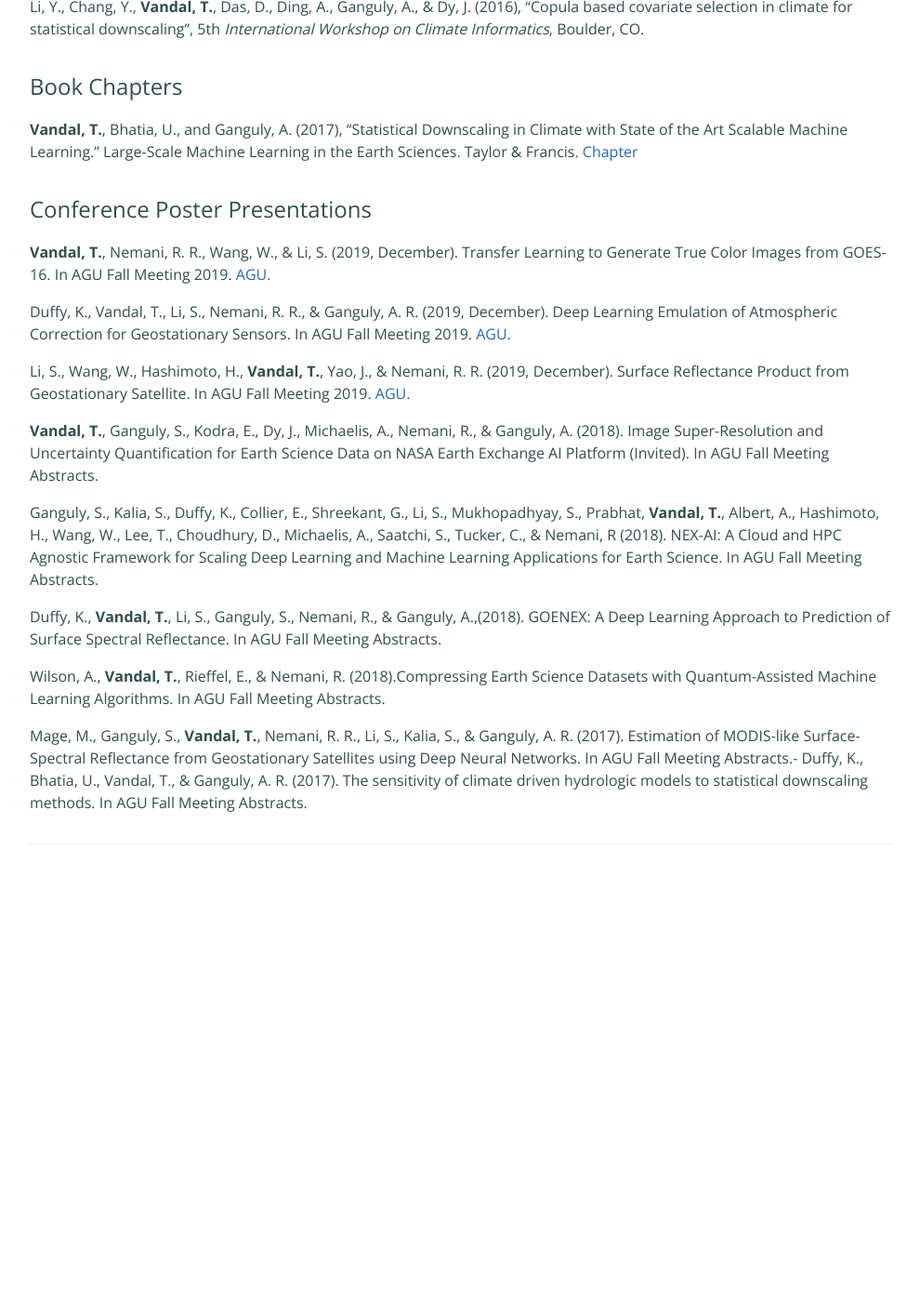
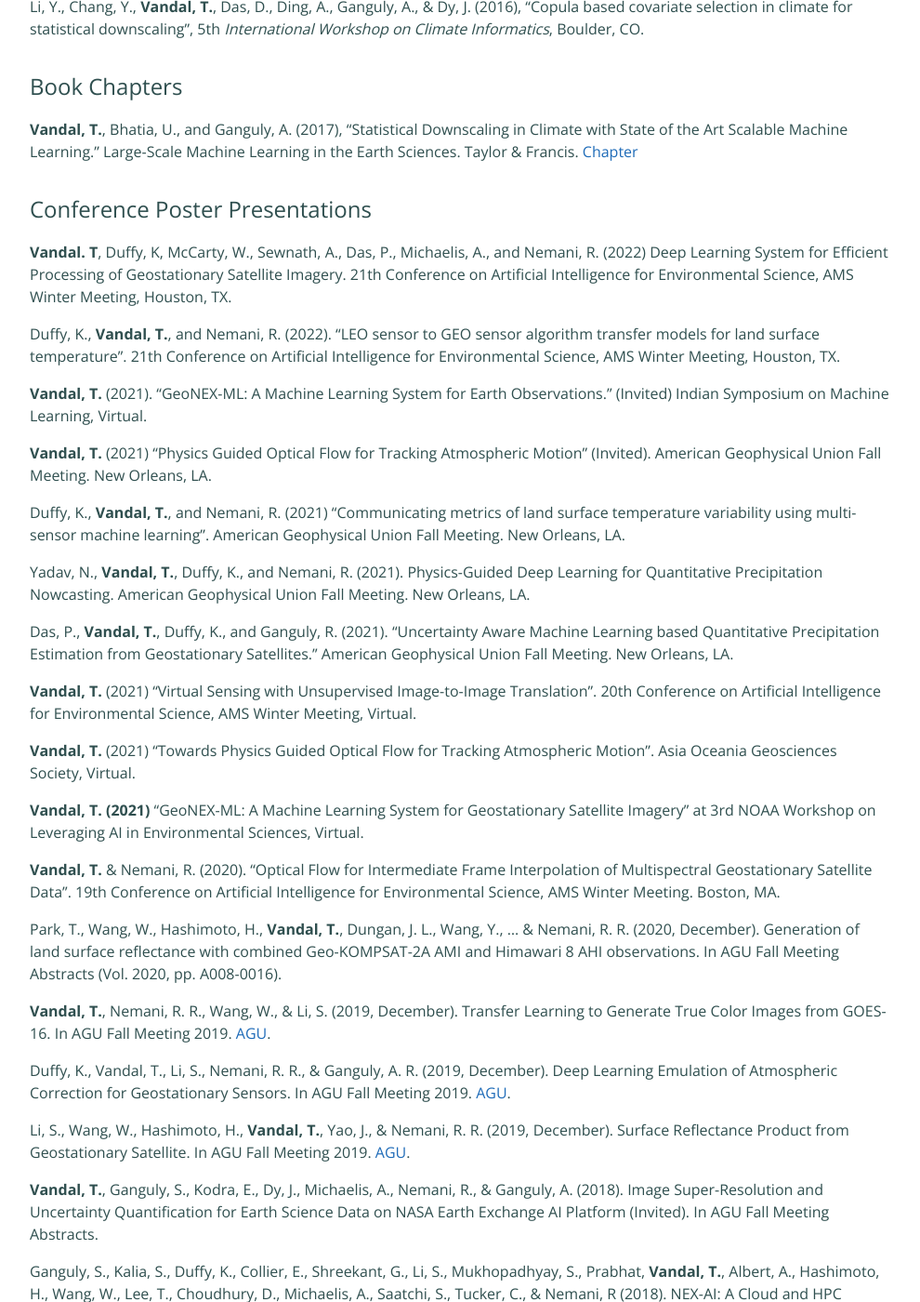
Before and after one commit to tjvandal/tjvandal.github.io, a Jekyll site: the page built from publications.md, in a window 1280 px wide and 1400 px high, scrolled down 2005 px. Shown: the whole window at 93% size, without its empty margins (144-1134 px from the left). Built offline with Jekyll 4.4.1, drawn with Linux system fonts in a browser that asks for light colours; before the commit the page ends 2977 px from its top, so only the background shows below that.

Commit message:
conference posters

```diff
--- a/publications.md
+++ b/publications.md
@@ -43,7 +43,7 @@ Konduri, V., **Vandal, T.**, Ganguly, S., & Ganguly, A. R. (2020). Data Science
 
 Li, S., Wang, W., Hashimoto, H., Xiong, J., **Vandal, T.**, Yao, J., Qian, L., Ichii, K., Lyapustin, A., Wang, Y., & Nemani, R., "First Provisional Land Surface Reflectance Product from Geostationary Satellite Himawari-8 AHI". *Remote Sensing*. December 12 2019. [DOI](https://doi.org/10.3390/rs11242990).
 
-Duff, K., **Vandal, T.**, Li, S., Ganguly, S., Nemani, R., & Ganguly, A., "DeepEmSat: Deep Emulation for Satellite Data Mining." *Frontiers in Big Data*. December 10 2019. [Paper](https://www.frontiersin.org/articles/10.3389/fdata.2019.00042/full).
+Duffy, K., **Vandal, T.**, Li, S., Ganguly, S., Nemani, R., & Ganguly, A., "DeepEmSat: Deep Emulation for Satellite Data Mining." *Frontiers in Big Data*. December 10 2019. [Paper](https://www.frontiersin.org/articles/10.3389/fdata.2019.00042/full).
 
 **Vandal, T.**, E. Kodra, and A. Ganguly, “Intercomparison of Machine Learning Methods for Statistical Downscaling: The Case of Daily and Extreme Precipitation.” *Theoretical and Applied Climatology*. September 2018. [Paper](https://link.springer.com/article/10.1007/s00704-018-2613-3).
 
@@ -66,6 +66,30 @@ Li, Y., Chang, Y., **Vandal, T.**,  Das, D., Ding, A., Ganguly,  A., & Dy, J. (2
 
 ## Conference Poster Presentations
 
+**Vandal. T**, Duffy, K, McCarty, W., Sewnath, A., Das, P., Michaelis, A., and Nemani, R. (2022) Deep Learning System for Efficient Processing of Geostationary Satellite Imagery. 21th Conference on Artificial Intelligence for Environmental Science, AMS Winter Meeting, Houston, TX.
+
+Duffy, K., **Vandal, T.**, and Nemani, R. (2022). “LEO sensor to GEO sensor algorithm transfer models for land surface temperature”. 21th Conference on Artificial Intelligence for Environmental Science, AMS Winter Meeting, Houston, TX.
+
+**Vandal, T.** (2021). “GeoNEX-ML: A Machine Learning System for Earth Observations.” (Invited) Indian Symposium on Machine Learning, Virtual.
+
+**Vandal, T.** (2021) “Physics Guided Optical Flow for Tracking Atmospheric Motion” (Invited). American Geophysical Union Fall Meeting. New Orleans, LA.
+
+Duffy, K., **Vandal, T.**, and Nemani, R. (2021) “Communicating metrics of land surface temperature variability using multi-sensor machine learning”. American Geophysical Union Fall Meeting. New Orleans, LA.
+
+Yadav, N., **Vandal, T.**, Duffy, K., and Nemani, R. (2021). Physics-Guided Deep Learning for Quantitative Precipitation Nowcasting. American Geophysical Union Fall Meeting. New Orleans, LA.
+
+Das, P., **Vandal, T.**, Duffy, K., and Ganguly, R. (2021). “Uncertainty Aware Machine Learning based Quantitative Precipitation Estimation from Geostationary Satellites.” American Geophysical Union Fall Meeting. New Orleans, LA.
+
+**Vandal, T.** (2021) “Virtual Sensing with Unsupervised Image-to-Image Translation”. 20th Conference on Artificial Intelligence for Environmental Science, AMS Winter Meeting, Virtual.
+
+**Vandal, T.** (2021) “Towards Physics Guided Optical Flow for Tracking Atmospheric Motion”. Asia Oceania Geosciences Society, Virtual.
+
+**Vandal, T. (2021)** “GeoNEX-ML: A Machine Learning System for Geostationary Satellite Imagery” at 3rd NOAA Workshop on Leveraging AI in Environmental Sciences, Virtual.
+
+**Vandal, T.** & Nemani, R. (2020). “Optical Flow for Intermediate Frame Interpolation of Multispectral Geostationary Satellite Data”.  19th Conference on Artificial Intelligence for Environmental Science, AMS Winter Meeting. Boston, MA.
+
+Park, T., Wang, W., Hashimoto, H., **Vandal, T.**, Dungan, J. L., Wang, Y., ... & Nemani, R. R. (2020, December). Generation of land surface reflectance with combined Geo-KOMPSAT-2A AMI and Himawari 8 AHI observations. In AGU Fall Meeting Abstracts (Vol. 2020, pp. A008-0016).
+
 **Vandal, T.**, Nemani, R. R., Wang, W., & Li, S. (2019, December). Transfer Learning to Generate True Color Images from GOES-16. In AGU Fall Meeting 2019. [AGU](https://agu.confex.com/agu/fm19/meetingapp.cgi/Paper/608499).
 
 Duffy, K., Vandal, T., Li, S., Nemani, R. R., & Ganguly, A. R. (2019, December). Deep Learning Emulation of Atmospheric Correction for Geostationary Sensors. In AGU Fall Meeting 2019. [AGU](https://agu.confex.com/agu/fm19/meetingapp.cgi/Paper/543801).
```
